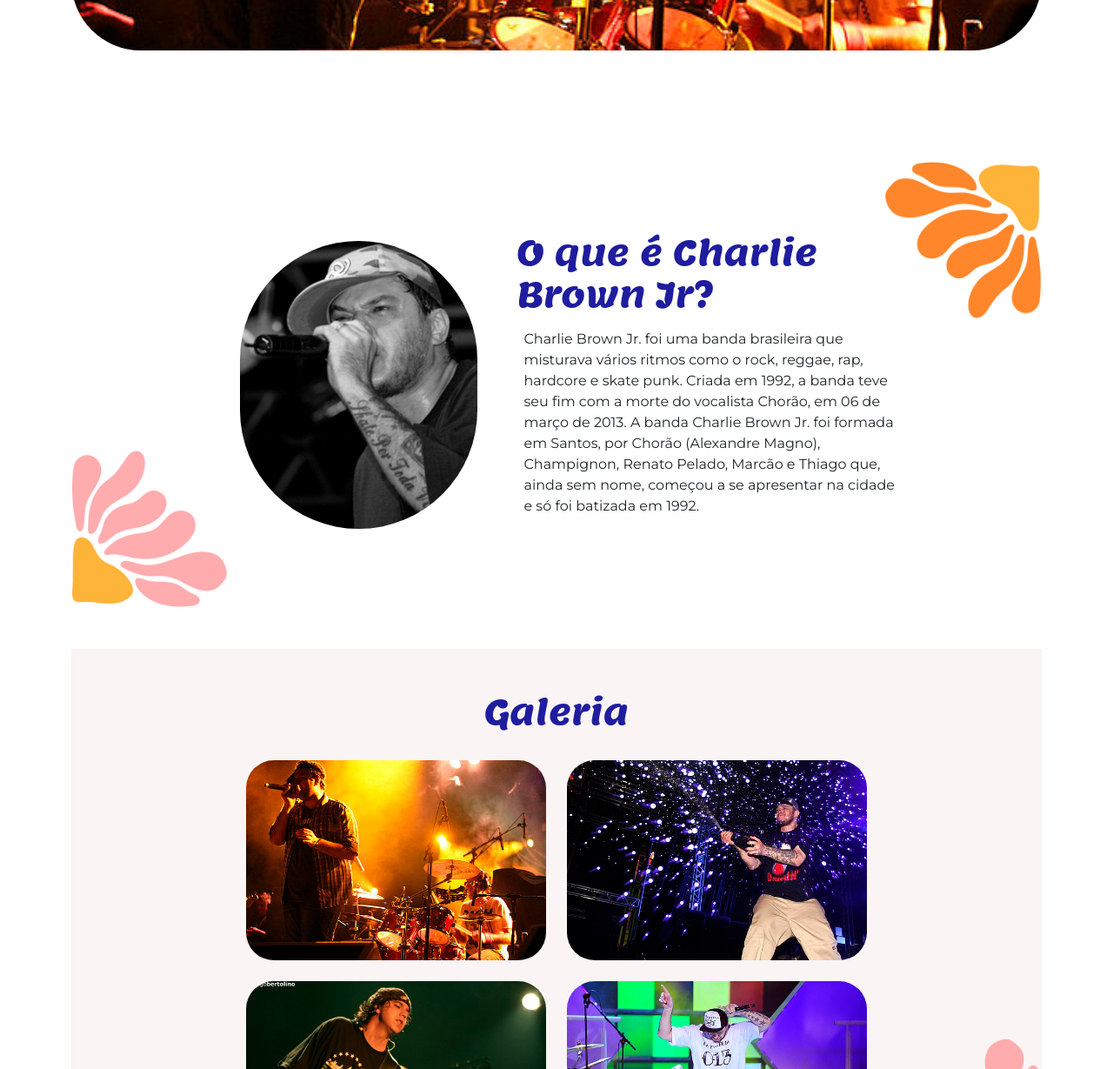
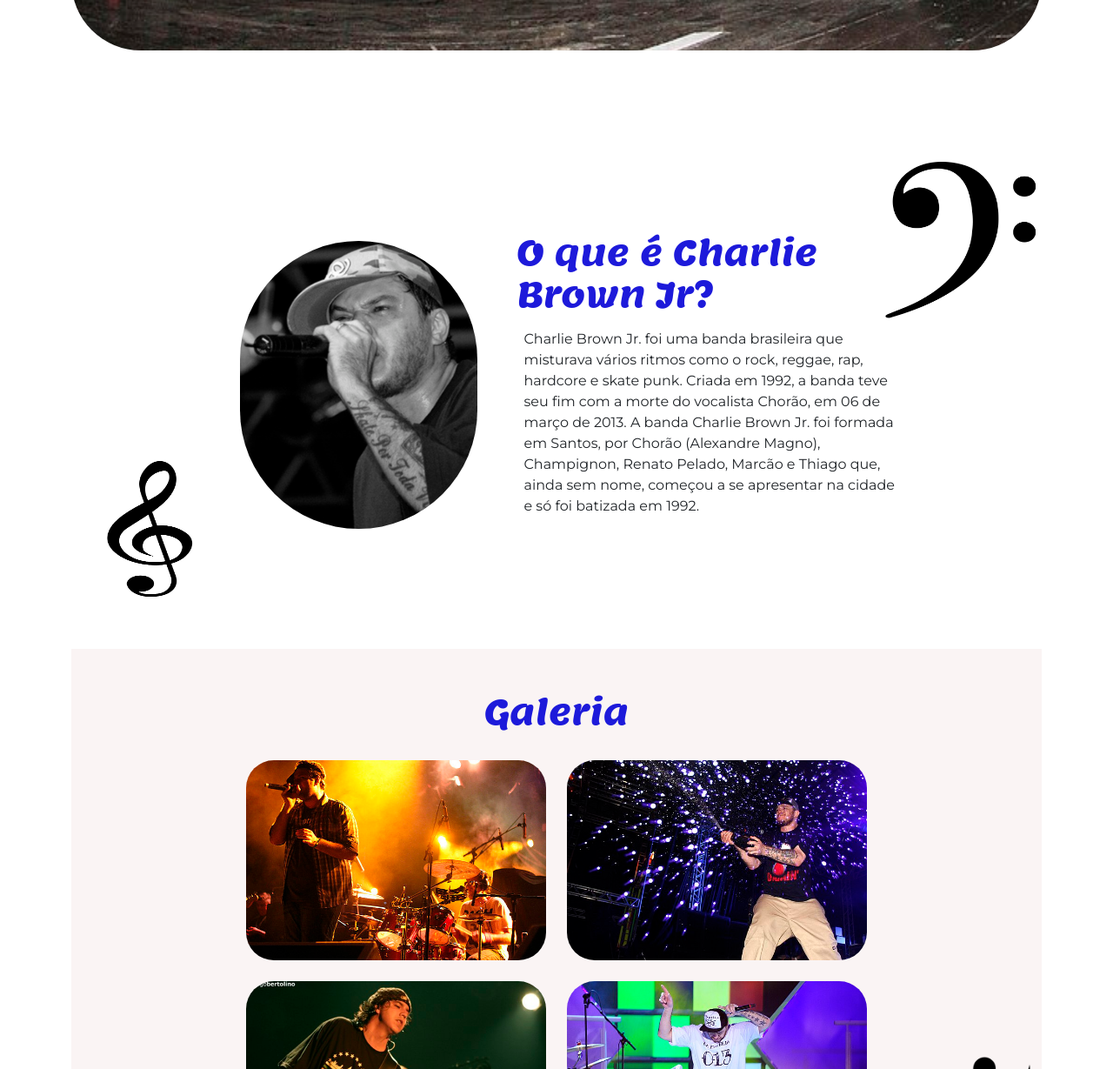
Before and after one commit to nandatomazelli/charliebrown, a plain HTML site: page index.html in a window 1280 px wide. Shown: the part 1000-2229 px from the top of the page at 87% size. Drawn offline with nearby package versions, Linux system fonts and the light colour scheme.

Commit message:
Add files via upload

```diff
--- a/styles.css
+++ b/styles.css
@@ -2,8 +2,8 @@
 @import url('https://fonts.googleapis.com/css2?family=Lemon&display=swap');
 
 :root {
-    --laranja-claro: #1f1d9e;
-    --alto-contraste-fundo: #000000;
+    --laranja-claro: #1d1ada;
+    --alto-contraste-fundo: #610f0f;
     --alto-contraste-texto: #ffffff;
     --alto-contraste-link: #ffd700;
 }
@@ -24,13 +24,13 @@
 
 
 .nav-link {
-    color: #CB6D43;
+    color: #1d1ada;
     font-weight: 600;
 }
 
 .inicio-fundo {
     /* aula 3 */
-    background-image: url('img/640px-Charlie_Brown_Jr._2012.jpg');
+    background-image: url('img/Charlie_Brown_Jr._-_Outubro_2012.jpg');
     /* Substitua pelo caminho da sua imagem */
     background-size: cover;
     background-position: right;
@@ -79,8 +79,8 @@
     padding-top: 5rem;
     margin-top: 3rem;
     margin-bottom: 3rem;
-    background: url('img/flor.png') top right no-repeat,
-        url('img/flor-esquerda.png') bottom left no-repeat;
+    background: url('img/FClef.svg.png') top right no-repeat,
+        url('img/G-clef.svg.png') bottom left no-repeat;
     background-size: 180px 180px;
     /* Ajuste o tamanho conforme necessário */
 }
@@ -108,12 +108,12 @@
 }
 
 .fundo-galeria {
-    background: url('img/flor-bottom-direita.png') bottom right no-repeat;
+    background: url('img/Skateboarding_pictogram.svg.png') bottom right no-repeat;
     background-size: 180px 180px;
 }
 
 #contato {
-    background-image: url('img/4965007.jpg');
+    background-image: url('img/Lille_bd_pasteur_graffiti.jpg');
     background-size: cover;
     padding: 4rem 0;
     /* Espaçamento interno para a seção de contato */
```
